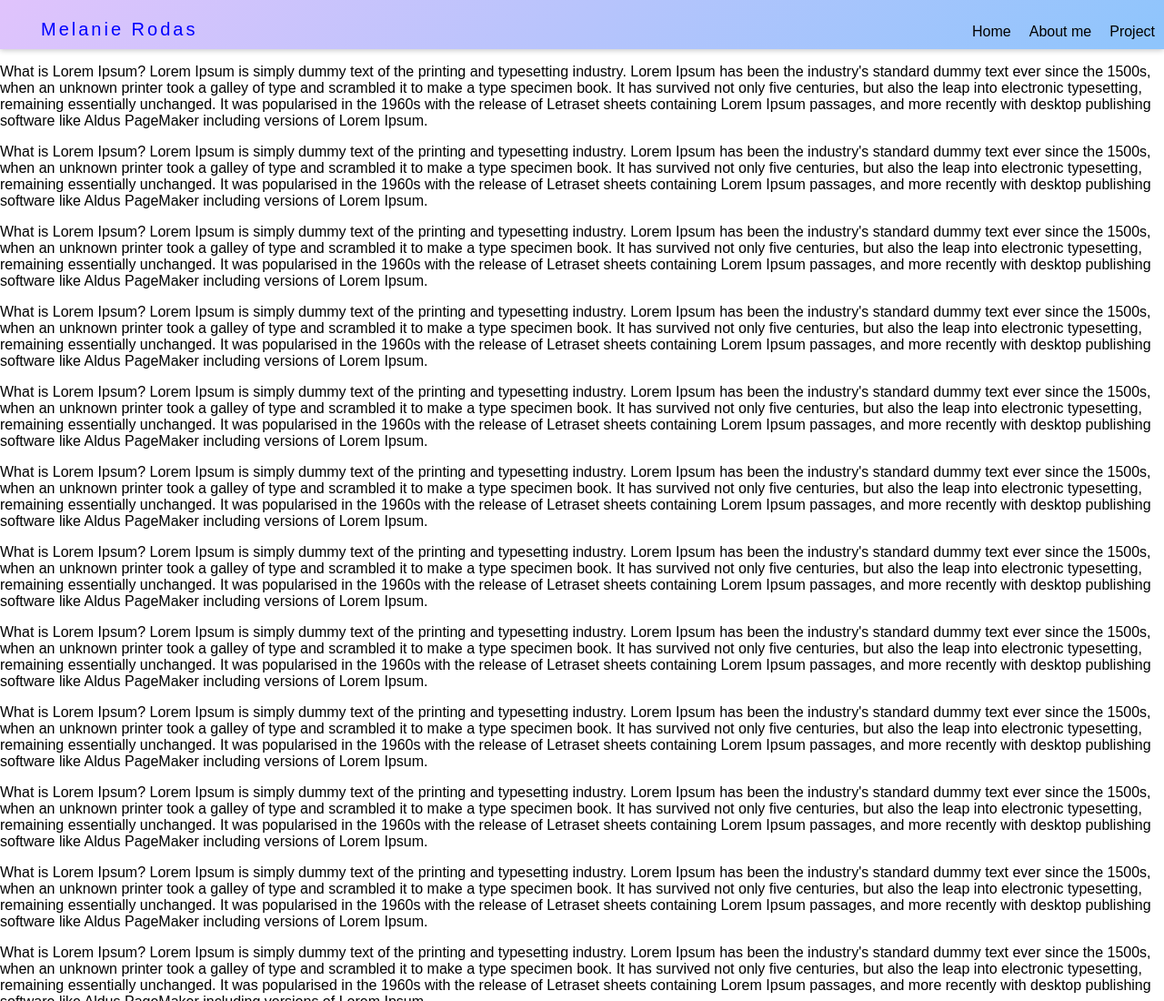
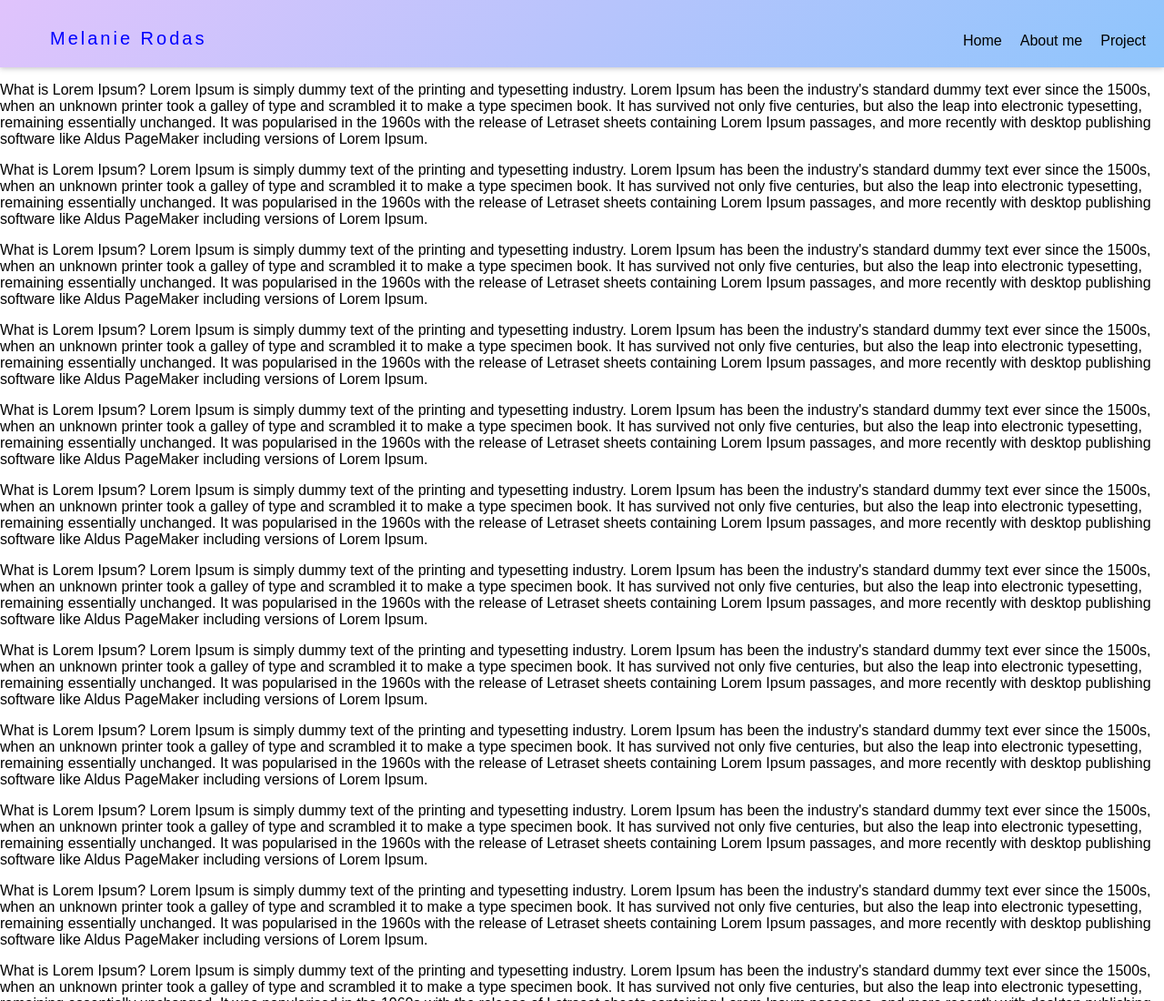
Before and after one commit to melanierolo/Portfolio, a website: page src/index.html in a window 1280 px wide. Shown: the top 1100 px of the page at 91% size. Drawn offline with Linux system fonts and the light colour scheme.

Commit message:
center-align text

```diff
--- a/src/style.css
+++ b/src/style.css
@@ -12,6 +12,8 @@ body {
     box-shadow: 0 1px 6px 0 rgba(32, 33, 36, 0.28);
     position:sticky;    /*sticky header*/
     top:0;              /*sticky header*/
+    padding: 10px  10px;
+    text-align: center     /*Center-align text*/
 }
 
 .navbar_logo{
```
